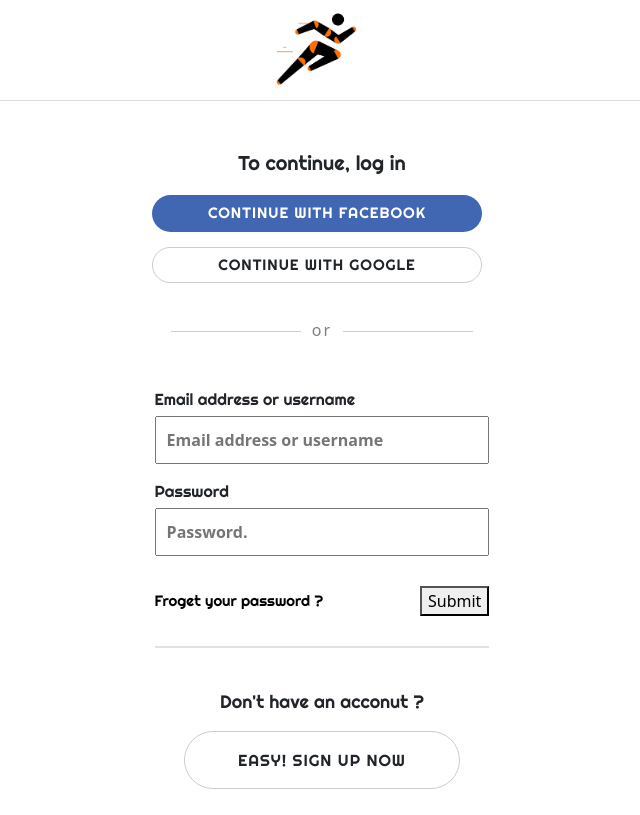
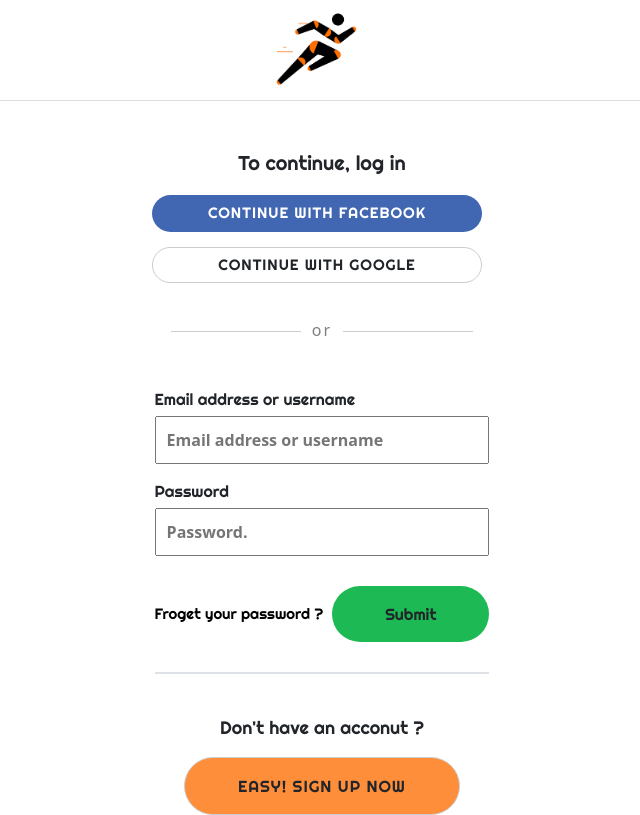
Before and after one commit to Ibramelias/cucumie, a React (Create React App) app in the folder kindownder/: page /login in a window 1280 px wide. Shown: the whole page, without its empty margins (318-958 px from the left). Built offline with nearby package versions, Linux system fonts and the light colour scheme; no server answers.

Commit message:
fixed the btns styling

```diff
--- a/kindownder/package.json
+++ b/kindownder/package.json
@@ -8,6 +8,7 @@
     "@testing-library/user-event": "^13.5.0",
     "axios": "^0.27.2",
     "bootstrap": "^5.1.3",
+    "dotenv": "^16.0.1",
     "firebase": "^9.8.4",
     "react": "^18.2.0",
     "react-bootstrap": "^2.4.0",
--- a/kindownder/src/App.js
+++ b/kindownder/src/App.js
@@ -8,6 +8,7 @@ import SignUp from './pages/SignUp';
 import LogIn from './pages/LogIn'
 import Home from './pages/home/Home';
 import './App.css';
+
 
 
 function App() {
--- a/kindownder/src/components/AuthContext/AuthContext.js
+++ b/kindownder/src/components/AuthContext/AuthContext.js
@@ -12,8 +12,8 @@ export function useAuth() {
 export function AuthProvider({ children }) {
     const [currentUser, setCurrentUser] = useState({})
 
-    function signup(email, password) {
-        return createUserWithEmailAndPassword(auth, email, password)
+    function signup(email, password, username) {
+        return createUserWithEmailAndPassword(auth, email, password, username)
     }
 
     function login(email, password) {
@@ -23,6 +23,7 @@ export function AuthProvider({ children }) {
     function logout() {
         return auth.signOut()
     }
+
 
     useEffect(() => {
         const unsubscribe = auth.onAuthStateChanged(user => {
--- a/kindownder/src/components/Button/button.css
+++ b/kindownder/src/components/Button/button.css
@@ -45,7 +45,7 @@
     width: 100%;
     border: none;
     border-radius: 500px;
-    background-color: orange;
+    background-color: #1DB954;
     font-family: 'Righteous', cursive;
 }
 
@@ -54,7 +54,7 @@
     width: 100%;
     border: none;
     border-radius: 500px;
-    background-color: #fff;
+    background-color: #FF8E3A;
     border: 1px solid rgb(204, 204, 204);
     font-family: 'Righteous', cursive;
     letter-spacing: 1px;
--- a/kindownder/src/components/tobBar/tobBar.js
+++ b/kindownder/src/components/tobBar/tobBar.js
@@ -69,7 +69,7 @@ export default function TopBar() {
         <div className='top__bar'>
             <div className='top__bar-links'>
                 <ul className='top__bar-ul'>
-                    <li className='top__bar-li-userName'><strong>Hello {currentUser.email}</strong></li>
+                    <li className='top__bar-li-userName'><strong>Hello {currentUser.username}</strong></li>
                     <li className='top__bar-li'><a href='#'>Premium</a></li>
                     <li className='top__bar-li'><a href='#'>Download</a></li>
                     <li className='top__bar-li'><button onClick={handleLogout} className='logout'>Log out</button></li>
--- a/kindownder/src/firebase.js
+++ b/kindownder/src/firebase.js
@@ -1,14 +1,16 @@
 import firebase from "firebase/compat/app";
 import { getAuth } from "firebase/auth";
 
+
 const app = firebase.initializeApp({
     apiKey: "AIzaSyDEs8FmikALniBCjr2SMtFsGRnCOkI2Zxw",
-    authDomain: "music-b92de.firebaseapp.com",
-    projectId: "music-b92de",
-    storageBucket: "music-b92de.appspot.com",
-    messagingSenderId: "950147439345",
-    appId: "1:950147439345:web:fe52879f2c727f35fd2750"
+    authDomain: process.env.REACT_APP_FIREBASE_AUTH_DOMAIN,
+    projectId: process.env.REACT_APP_FIREBASE_PROJECT_ID,
+    storageBucket: process.env.REACT_APP_FIREBASE_STORAGE_BUCKET,
+    messagingSenderId: process.env.REACT_APP_FIREBASE_MESEEAGING_SENDER_ID,
+    appId: process.env.REACT_APP_FIREBASE_APP_ID
 })
+
 
 
 export const auth = getAuth()
--- a/kindownder/src/lotties/lottie.css
+++ b/kindownder/src/lotties/lottie.css
@@ -1,4 +1,5 @@
 .logingPage {
     height: 100vh;
     background-color: #000;
+    padding-top: 15%;
 }
--- a/kindownder/src/pages/LogIn/index.js
+++ b/kindownder/src/pages/LogIn/index.js
@@ -67,8 +67,7 @@ function LogIn() {
                             <div className="login_btn-section">
                                 <a href="#">Froget your password ?</a>
                                 <div className="logIn_page-btn">
-                                    {/* <Btn text='Log In' type="logIn" /> */}
-                                    <button type='submit' disabled={loading}>Submit</button>
+                                    <button className="btn btn--logIn" type='submit' disabled={loading}>Submit</button>
                                 </div>
                             </div>
                         </form>
@@ -79,7 +78,9 @@ function LogIn() {
                             Don't have an acconut ?
                         </p>
                         <div className="newaccount_btn">
-                            <Btn text='Easy! Sign up now' type="new_account-btn" />
+                            <Link to="/signup">
+                                <Btn text='Easy! Sign up now' type="new_account-btn" />
+                            </Link>
                         </div>
                     </div>
                 </div>
--- a/kindownder/src/pages/SignUp/index.js
+++ b/kindownder/src/pages/SignUp/index.js
@@ -10,6 +10,7 @@ function SignUp() {
     const emailRef = useRef();
     const passwordRef = useRef();
     const passwordConfimRef = useRef();
+    const userNameRef = useRef();
     const { signup } = useAuth();
     const [error, setError] = useState();
     const [loading, setLoading] = useState(false)
@@ -24,7 +25,7 @@ function SignUp() {
         try {
             setError("")
             setLoading(true)
-            await signup(emailRef.current.value, passwordRef.current.value);
+            await signup(emailRef.current.value, passwordRef.current.value, userNameRef.current.value);
             navigate("/profile")
         } catch (err) {
             setError("Failed to create an account")
@@ -80,13 +81,13 @@ function SignUp() {
                             />
                             <label>What should we call you?</label>
                             <input
-                                name="userName"
-                                type="text"
+                                ref={userNameRef}
+                                type="username"
+                                autoComplete="on"
                                 placeholder="Enter a profile name."
                             />
                             <div className="signup_page-btn">
-                                {/* <Btn disabled={loading} text='sign up' type="signup-btn" /> */}
-                                <button type='submit' disabled={loading}>Submit</button>
+                                <button className="btn btn--signup-btn" type='submit' disabled={loading}>Sign Up</button>
                             </div>
                         </form>
                     </div>
--- a/kindownder/src/pages/home/Home.js
+++ b/kindownder/src/pages/home/Home.js
@@ -1,4 +1,3 @@
-import { Link } from "react-router-dom"
 import TopBar from '../../components/tobBar/tobBar';
 import Nav from '../../components/nav/nav';
 import './home.css';
```
Also changed, not shown: 1 other file (tests, documents, lock files or other folders).
